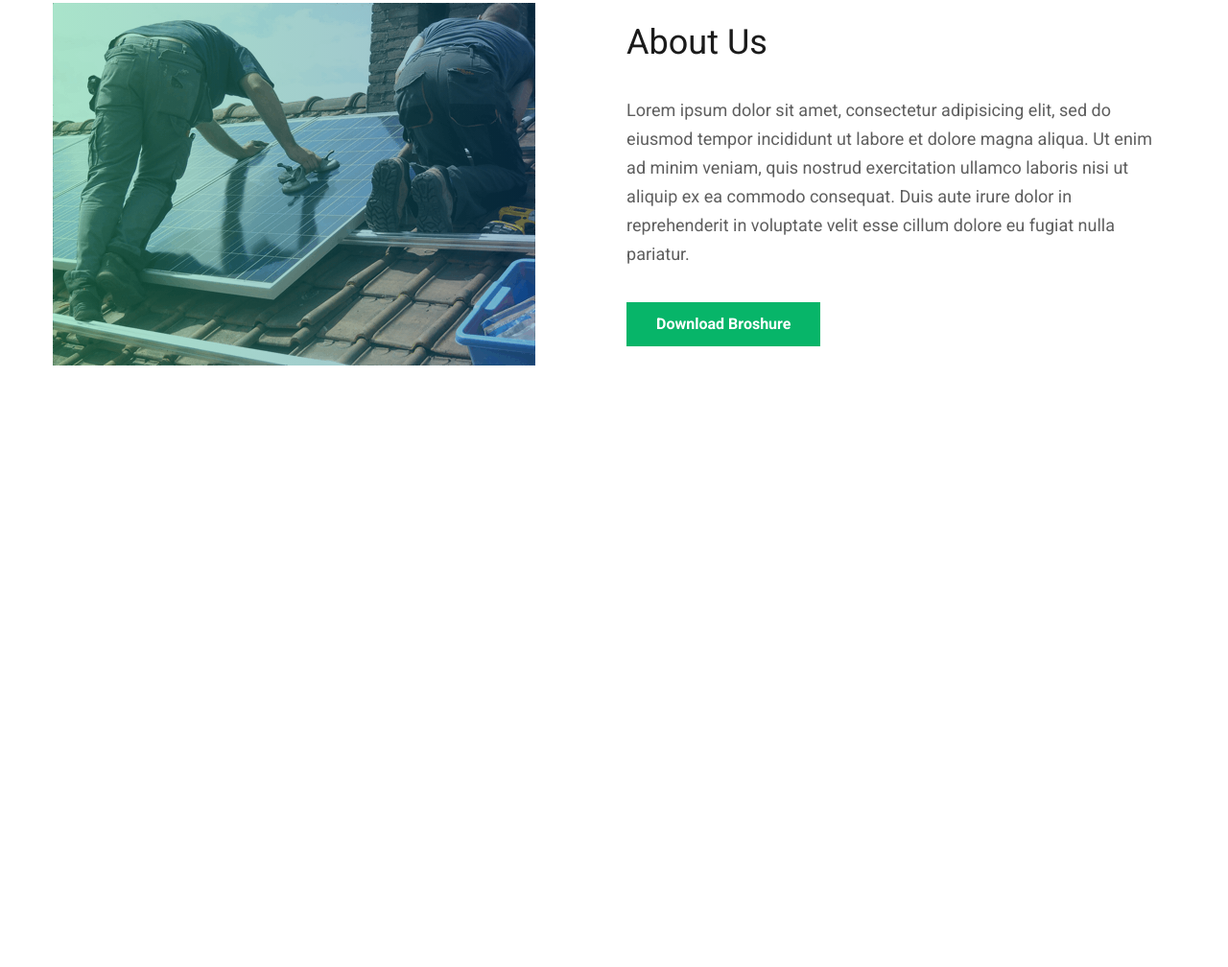
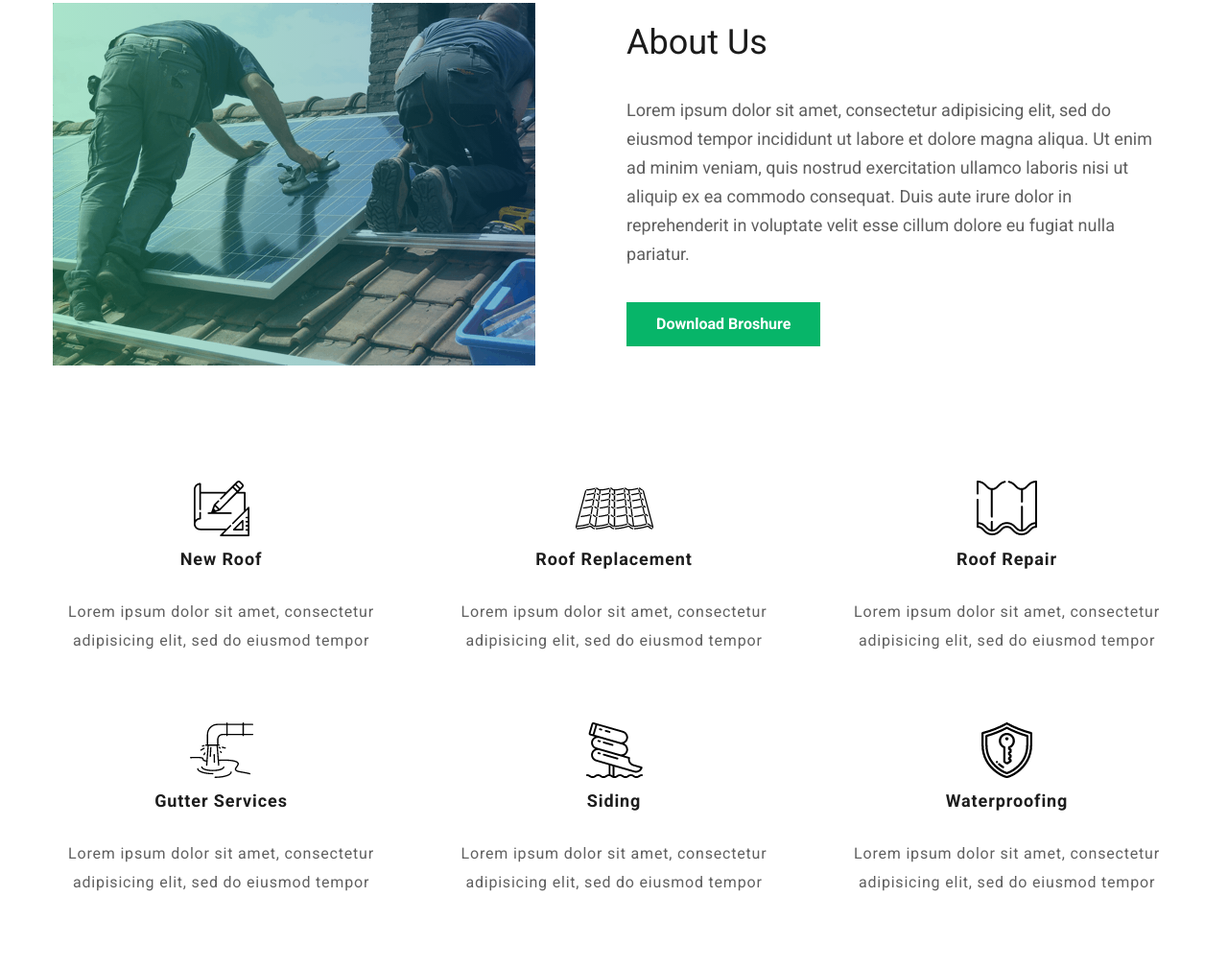
Before and after one commit to IrinaBorkina/Layouts, a plain HTML site: page Solar/index.html in a window 1280 px wide. Shown: the part 917-1925 px from the top of the page at 96% size. Before the commit the page ends 1418 px from the top, so only its background shows below. Drawn offline with Linux system fonts and the light colour scheme.

Commit message:
feat: add icons section

```diff
--- /dev/null
+++ b/Solar/css/blocks/icons.css
@@ -0,0 +1,65 @@
+.icons {
+    display: flex;
+    justify-content: space-between;
+    flex-wrap: wrap;
+    margin: 120px auto 70px;
+}
+
+.icons__element {
+    flex-basis: 30%;
+    text-align: center;
+    margin-bottom: 50px;
+}
+
+.icons__img {
+    height: 57px;
+    display: flex;
+    align-items: center;
+}
+
+.icons__img img {
+    display: block;
+    max-width: 100%;
+    margin: 0 auto;
+}
+
+.icons__element p {
+    font-size: 16px;
+    line-height: 30px;
+    color: #1d1d1d;
+    letter-spacing: 0.8px;
+    opacity: .7;
+    margin: 20px 0;
+}
+
+.icons__element .icons__title {
+    font-size: 18px;
+    letter-spacing: 0.9px;
+    opacity: 1;
+    font-weight: 700;
+    margin-top: 10px;
+    margin-bottom: 25px;
+}
+
+@media (max-width: 980px) {
+    .icons {
+        margin: 60px auto 10px;
+    }
+}
+
+@media (max-width: 768px) {
+    .icons__element {
+        flex-basis: 48%;
+    }
+}
+
+@media (max-width: 480px) {
+    .icons {
+        flex-direction: column;
+        margin: 50px auto;
+    }
+    .icons__element {
+        flex-basis: auto;
+        margin: 10px 0;
+    }
+}
--- a/Solar/css/style.css
+++ b/Solar/css/style.css
@@ -3,3 +3,4 @@
 @import url('./blocks/header.css');
 @import url('./blocks/button.css');
 @import url('./blocks/about-us.css');
+@import url('./blocks/icons.css');
--- a/Solar/index.html
+++ b/Solar/index.html
@@ -1,5 +1,6 @@
 <!DOCTYPE html>
 <html lang="en">
+
 <head>
     <meta charset="UTF-8">
     <meta name="viewport" content="width=device-width, initial-scale=1.0">
@@ -7,6 +8,7 @@
     <title>Solar</title>
     <link rel="stylesheet" href="./css/style.css">
 </head>
+
 <body>
     <div class="container">
 
@@ -30,13 +32,62 @@
             </div>
             <div class="about-us__text">
                 <p class="about-us__title">About Us</p>
-            <p>Lorem ipsum dolor sit amet, consectetur adipisicing elit, sed do eiusmod tempor incididunt ut labore et dolore magna aliqua. Ut enim ad minim veniam, quis nostrud exercitation ullamco laboris nisi ut aliquip ex ea commodo consequat. Duis aute irure dolor in reprehenderit in voluptate velit esse cillum dolore eu fugiat nulla pariatur.</p>
+                <p>Lorem ipsum dolor sit amet, consectetur adipisicing elit, sed do eiusmod tempor incididunt ut labore
+                    et dolore magna aliqua. Ut enim ad minim veniam, quis nostrud exercitation ullamco laboris nisi ut
+                    aliquip ex ea commodo consequat. Duis aute irure dolor in reprehenderit in voluptate velit esse
+                    cillum dolore eu fugiat nulla pariatur.</p>
                 <div class="button about-us__button">
                     <a href="#">Download Broshure</a>
                 </div>
             </div>
         </div>
 
+        <div class="icons wrap">
+            <div class="icons__element">
+                <div class="icons__img">
+                    <img src="./img/icon1.png" alt="">
+                </div>
+                <p class="icons__title">New Roof</p>
+                <p>Lorem ipsum dolor sit amet, consectetur adipisicing elit, sed do eiusmod tempor</p>
+            </div>
+            <div class="icons__element">
+                <div class="icons__img">
+                    <img src="./img/icon2.png" alt="">
+                </div>
+                <p class="icons__title">Roof Replacement</p>
+                <p>Lorem ipsum dolor sit amet, consectetur adipisicing elit, sed do eiusmod tempor</p>
+            </div>
+            <div class="icons__element">
+                <div class="icons__img">
+                    <img src="./img/icon3.png" alt="">
+                </div>
+                <p class="icons__title">Roof Repair</p>
+                <p>Lorem ipsum dolor sit amet, consectetur adipisicing elit, sed do eiusmod tempor</p>
+            </div>
+            <div class="icons__element">
+                <div class="icons__img">
+                    <img src="./img/icon4.png" alt="">
+                </div>
+                <p class="icons__title">Gutter Services</p>
+                <p>Lorem ipsum dolor sit amet, consectetur adipisicing elit, sed do eiusmod tempor</p>
+            </div>
+            <div class="icons__element">
+                <div class="icons__img">
+                    <img src="./img/icon5.png" alt="">
+                </div>
+                <p class="icons__title">Siding</p>
+                <p>Lorem ipsum dolor sit amet, consectetur adipisicing elit, sed do eiusmod tempor</p>
+            </div>
+            <div class="icons__element">
+                <div class="icons__img">
+                    <img src="./img/icon6.png" alt="">
+                </div>
+                <p class="icons__title">Waterproofing</p>
+                <p>Lorem ipsum dolor sit amet, consectetur adipisicing elit, sed do eiusmod tempor</p>
+            </div>
+        </div>
+
     </div>
 </body>
+
 </html>
```
Lines whose indentation alone changed are shown as unchanged.
